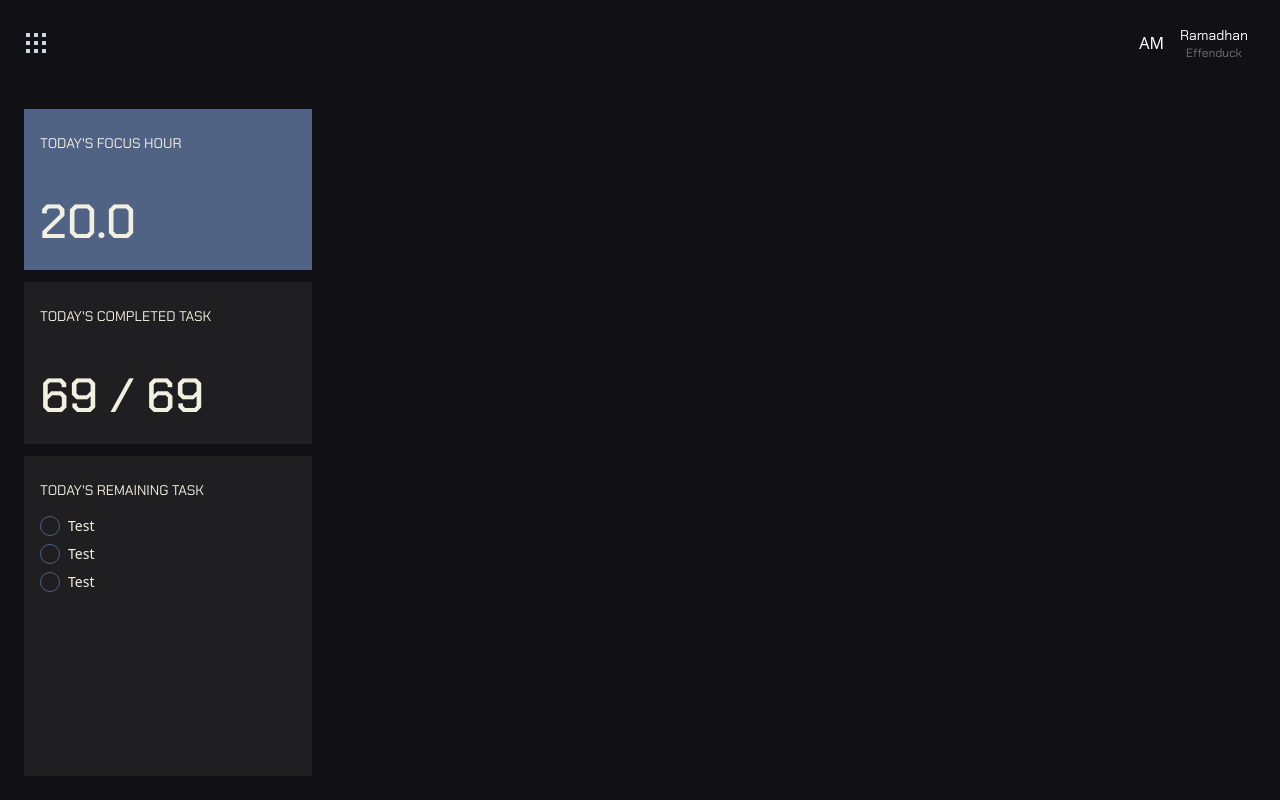
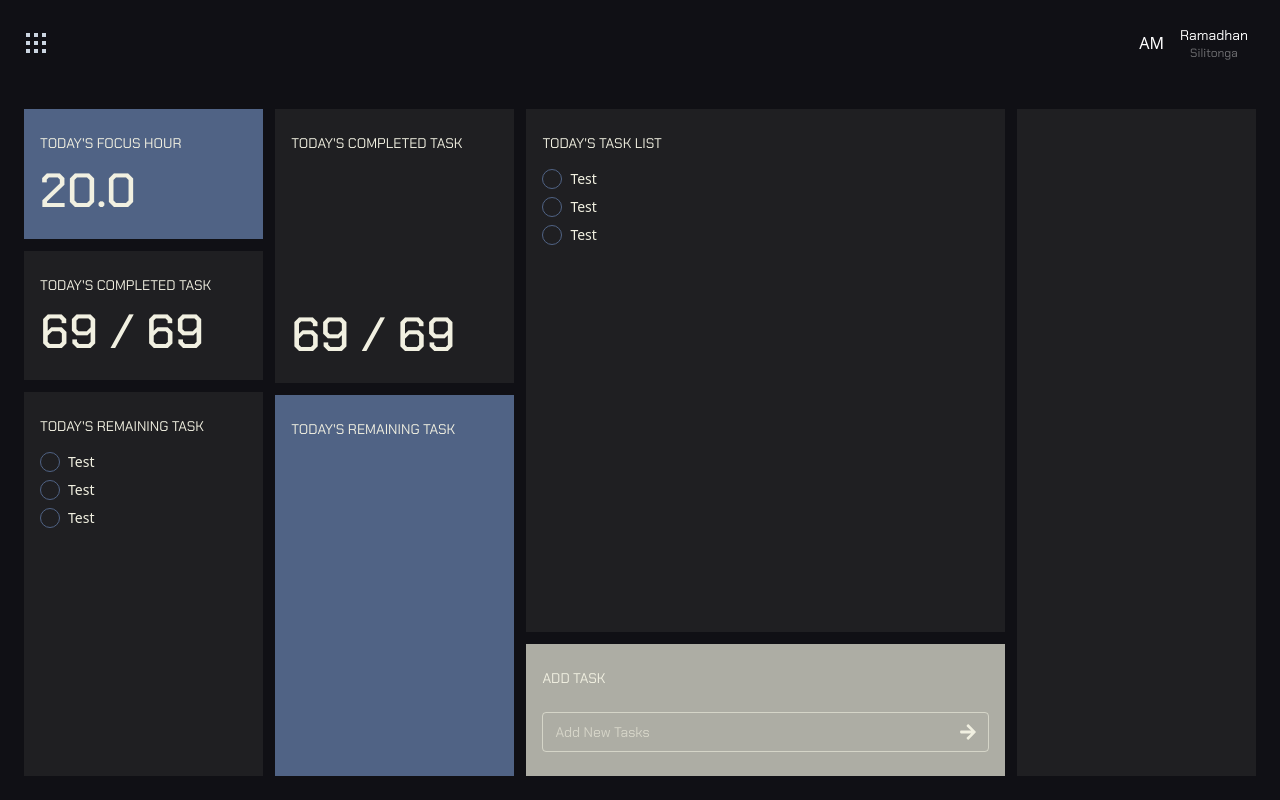
Before and after one commit to victorhalimm/ElevateCycle, a React (Vite) app: page /home in a window 1280 px wide. Built offline with nearby package versions, Linux system fonts and the light colour scheme; no server answers.

Commit message:
Auth page, Homepage fix

```diff
--- a/src/components/side-bar/sidebar.tsx
+++ b/src/components/side-bar/sidebar.tsx
@@ -23,8 +23,8 @@ const Sidebar = ({className, openSidebar} : params) => {
                     routeCollection.map((route, index) => (
                         route.showInSidebar ? (
                             <div
-                                className={`text-lg text-darkCream flex items-center gap-3 transition-all duration-200 cursor-pointer
-                                    ${currentRoute?.pathname === route.route ? " text-lightBlue" : " opacity-60 hover:opacity-100"}`} key={index}
+                                className={`text-lg flex items-center gap-3 transition-all duration-200 cursor-pointer
+                                    ${currentRoute?.pathname === route.route ? " text-lighterBlue" : "text-darkCream opacity-60 hover:opacity-100"}`} key={index}
                                 onClick={() => navigate(route.route)}
                             >
                                 {route.icon}
--- /dev/null
+++ b/src/components/ui/input.tsx
@@ -0,0 +1,25 @@
+import * as React from "react"
+
+import { cn } from "@/lib/utils"
+
+export interface InputProps
+  extends React.InputHTMLAttributes<HTMLInputElement> {}
+
+const Input = React.forwardRef<HTMLInputElement, InputProps>(
+  ({ className, type, ...props }, ref) => {
+    return (
+      <input
+        type={type}
+        className={cn(
+          "flex h-10 w-full rounded-md border border-input bg-background px-3 py-2 text-sm ring-offset-background file:border-0 file:bg-transparent file:text-sm file:font-medium placeholder:text-muted-foreground focus-visible:outline-none focus-visible:ring-2 focus-visible:ring-ring focus-visible:ring-offset-2 disabled:cursor-not-allowed disabled:opacity-50",
+          className
+        )}
+        ref={ref}
+        {...props}
+      />
+    )
+  }
+)
+Input.displayName = "Input"
+
+export { Input }
--- a/src/components/user-dropdown/user-dropdown.tsx
+++ b/src/components/user-dropdown/user-dropdown.tsx
@@ -18,13 +18,13 @@ const UserDropdown = () => {
           </Avatar>
           <div className="ml-4">
             <p className="font-chakra text-sm">Ramadhan</p>
-            <p className="font-chakra text-xs opacity-40">Effenduck</p>
+            <p className="font-chakra text-xs opacity-40">Silitonga</p>
           </div>
         </div>
       </DropdownMenuTrigger>
-      <DropdownMenuContent className="bg-[#1f1f22] text-white outline-none border-0">
+      <DropdownMenuContent className="bg-[#1f1f22] text-white outline-none border-0 rounded-none">
         <DropdownMenuLabel>My Account</DropdownMenuLabel>
-        <DropdownMenuSeparator className="bg-gray-800"/>
+        <DropdownMenuSeparator className="bg-stone-800"/>
         <DropdownMenuItem>Profile</DropdownMenuItem>
         <DropdownMenuItem>Log Out</DropdownMenuItem>
       </DropdownMenuContent>
--- a/src/pages/home-page/home-page.tsx
+++ b/src/pages/home-page/home-page.tsx
@@ -3,6 +3,8 @@ import { fetchQuote } from "@/services/quote-service";
 import { Checkbox } from "@/components/ui/checkbox";
 import { useEffect, useState } from "react";
 import MainTemplate from "@/templates/main-template";
+import { Input } from "@/components/ui/input";
+import { FaArrowRight } from "react-icons/fa";
 
 export const HomePage = () => {
 
@@ -26,17 +28,17 @@ export const HomePage = () => {
 
     return (
         <MainTemplate>
-            <div className="bg-[#101015] w-full p-6 flex gap-3 h-screen">
-                <div className="flex-col flex gap-3 h-full ">
-                    <div className="bg-lightBlue w-72 h-[25%] px-4 py-6 flex-col flex justify-between">
+            <div className="bg-pageBlack w-full p-6 flex gap-3 h-screen">
+                <div className="flex-col flex gap-3 h-full w-[20%]">
+                    <div className="bg-lightBlue w-full h-[20%] px-4 py-6 flex-col flex justify-between">
                         <p className="font-chakra text-pageCream text-sm">TODAY'S FOCUS HOUR</p>
                         <p className="font-chakra text-pageCream text-5xl font-medium">20.0</p>
                     </div>
-                    <div className="bg-darkBlue gap-1 w-72 h-[25%] px-4 py-6 flex-col flex justify-between">
+                    <div className="bg-darkBlue gap-1 w-full h-[20%] px-4 py-6 flex-col flex justify-between">
                         <p className="font-chakra text-pageCream text-sm">TODAY'S COMPLETED TASK</p>
                         <p className="font-chakra text-pageCream text-5xl font-medium">69 / 69</p>
                     </div>
-                    <div className="bg-darkBlue gap-1 w-72 h-[50%] px-4 py-6 flex-col flex">
+                    <div className="bg-darkBlue gap-1 w-full h-[60%] px-4 py-6 flex-col flex">
                         <p className="font-chakra text-pageCream text-sm">TODAY'S REMAINING TASK</p>
                         <div className="flex flex-col gap-2 pt-3">
                             <div className="text-pageCream gap-2 text-sm flex items-center">
@@ -54,6 +56,51 @@ export const HomePage = () => {
                         </div>
                     </div>
                 </div>
+
+                <div className="flex-col flex gap-3 h-full w-[20%]">
+                    <div className="bg-darkBlue gap-1 w-full h-[calc(40%+1.25rem)] px-4 py-6 flex-col flex justify-between">
+                        <p className="font-chakra text-pageCream text-sm">TODAY'S COMPLETED TASK</p>
+                        <p className="font-chakra text-pageCream text-5xl font-medium">69 / 69</p>
+                    </div>
+                    <div className="bg-lightBlue gap-1 w-full h-[60%] px-4 py-6 flex-col flex">
+                        <p className="font-chakra text-pageCream text-sm">TODAY'S REMAINING TASK</p>
+                    </div>
+                </div>
+
+                <div className="flex-col flex gap-3 h-full w-[40%]">
+                    <div className="bg-darkBlue gap-1 w-full h-[80%] px-4 py-6 flex-col flex justify-between">
+                        <p className="font-chakra text-pageCream text-sm">TODAY'S TASK LIST</p>
+                        <div className="flex flex-col gap-2 pt-3 h-full">
+                            <div className="text-pageCream gap-2 text-sm flex items-center">
+                                <Checkbox id="dummy"/>
+                                <label htmlFor="dummy">Test</label>
+                            </div>
+                            <div className="text-pageCream gap-2 text-sm flex items-center">
+                                <Checkbox id="dummy2"/>
+                                <label htmlFor="dummy2">Test</label>
+                            </div>
+                            <div className="text-pageCream gap-2 text-sm flex items-center">
+                                <Checkbox id="dummy3"/>
+                                <label htmlFor="dummy3">Test</label>
+                            </div>
+                        </div>
+                    </div>
+
+                    <div className="bg-darkCream gap-1 w-full h-[20%] px-4 py-6 flex-col flex justify-between">
+                        <p className="font-chakra text-pageCream text-sm">ADD TASK</p>
+                        <div className="w-full flex justify-between relative font-chakra">
+                            <Input className="bg-transparent rounded-sm border-pageCream border-opacity-60 placeholder:text-pageCream placeholder:text-opacity-60 focus-visible:ring-0 text-white" placeholder="Add New Tasks"/>
+                            <div className="absolute right-3 h-full flex items-center">
+                                <FaArrowRight className="text-lg text-pageCream"/>
+                            </div>
+                        </div>
+                    </div>
+                </div>
+                <div className="h-full w-[20%] flex gap-3 flex-col">
+                    <div className="bg-darkBlue w-full h-full">
+
+                    </div>
+                </div>
             </div>
         </MainTemplate>
     )
--- a/src/pages/login-page/login-page.tsx
+++ b/src/pages/login-page/login-page.tsx
@@ -1,7 +1,21 @@
+import logo from '../../assets/dark-logo.png';
+
 const LoginPage = () => {
+
+
+
+
     return (
-        <div className="text-pageCream w-[97.5%] ml-[1.25%]">
-            Login Page
+        <div className="w-screen h-screen bg-pageBlack flex justify-between">
+            <div className='p-24 flex items-center'>
+                <p className='text-pageCream font-chakra h-64 text-6xl font-semibold opacity-70 w-[70%]'>Elevating Lives, One Cycle At a Time</p>
+                <img src={logo} className="opacity-[1%] w-[60vw] fixed bottom-[-20vh] left-[-15vw]"/>
+            </div>
+            <div className='p-6'>
+                <div className='bg-darkBlue w-[35vw] h-full shadow-lg'>
+
+                </div>
+            </div>
         </div>
     )
 }
--- a/tailwind.config.ts
+++ b/tailwind.config.ts
@@ -60,6 +60,7 @@ const config = {
         pageCream: "#F1F0E1",
         darkBlue: "#1f1f22",
         lightBlue: "#506385",
+        lighterBlue: "#647fb0",
         darkCream: "#adada4",
       },
       borderRadius: {
```
